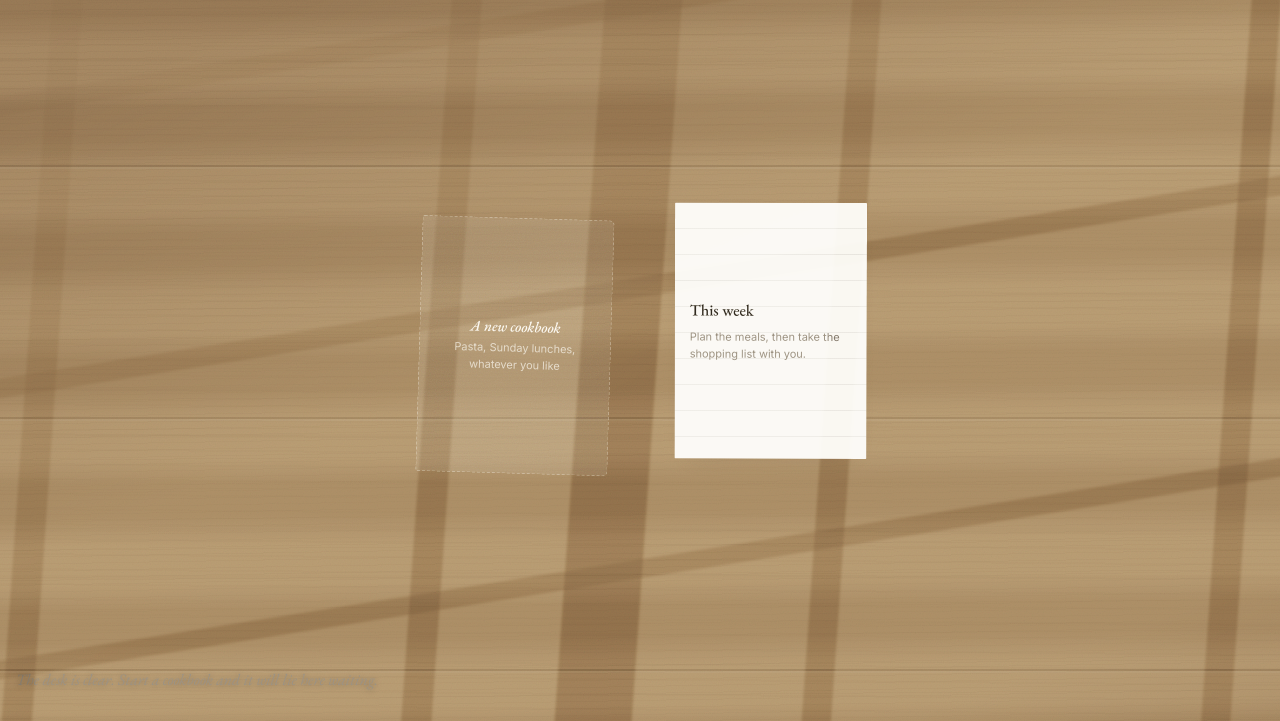
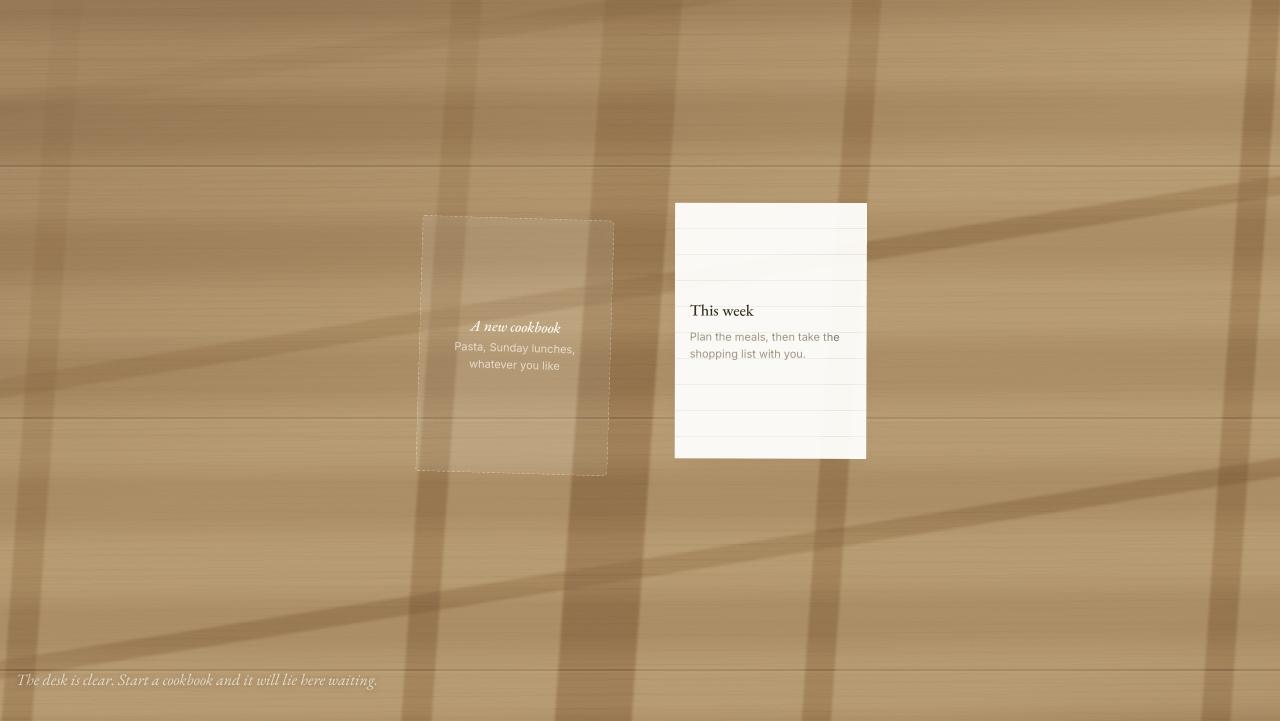
Before and after one commit to iiiiii107/cook-book, a website built with Vite: page index.html in a window 1280 px wide. Shown: the part 79-800 px from the top of the page. Built offline with nearby package versions, Linux system fonts and the light colour scheme.

Commit message:
Actually apply the empty-desk colour fix
The previous commit claimed this fix but changed nothing: the text it matched
on no longer existed, and a silent no-op replace was reported as a success.

Co-Authored-By: Claude Opus 5 <noreply@anthropic.com>

```diff
--- a/src/styles/desk.css
+++ b/src/styles/desk.css
@@ -271,7 +271,11 @@ body[data-view='recipe'] .book-stage { padding-bottom: 56px; }
   color: var(--btn-text);
 }
 
-.on-desk {
+/* Written straight onto the wood. Doubled up so it beats the single-class
+   rules it gets combined with: `.empty` also sets a colour, and on equal
+   specificity app.css is declared after this file and would win. */
+.on-desk,
+.on-desk.on-desk {
   color: var(--on-desk-dim);
   text-shadow: 0 1px 6px rgba(0, 0, 0, .4);
 }
```
